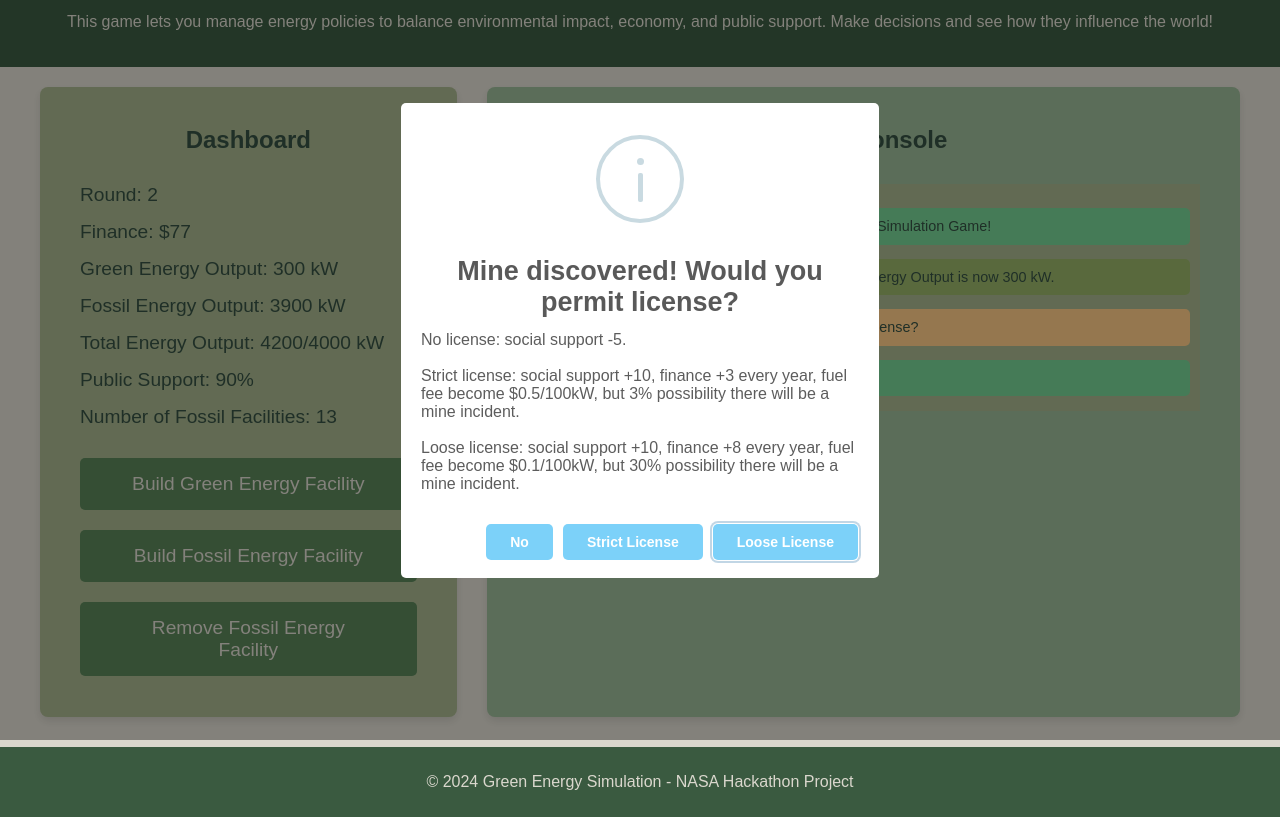
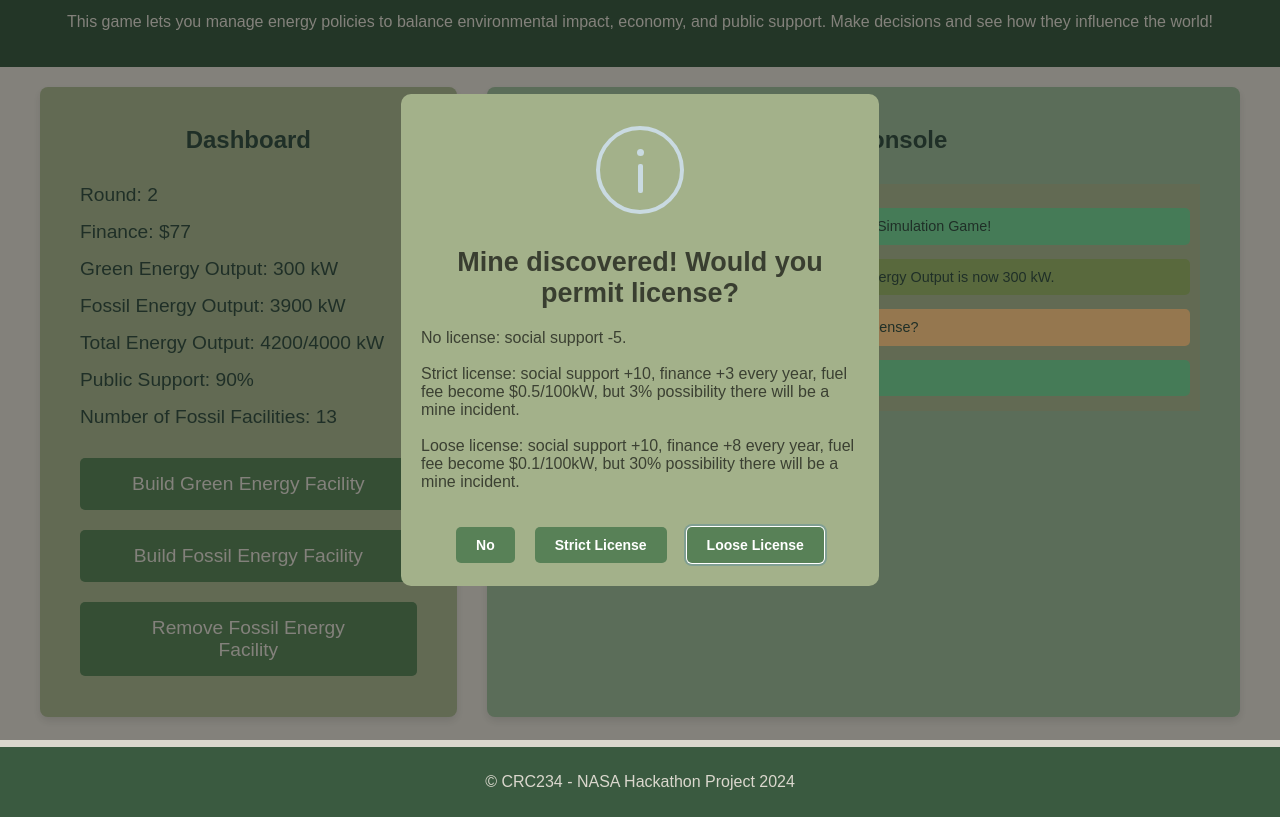
Before and after one commit to Ocean1029/NASA_CRC234, a plain HTML site: page index.html in a window 1280 px wide. Both pictures are taken after a click on the button "Build Green Energy Facility". Shown: the part 60-877 px from the top of the page. Drawn offline with nearby package versions, Linux system fonts and the light colour scheme.

Commit message:
將 swal 的樣式貼合主樣式

```diff
--- a/css/styles.css
+++ b/css/styles.css
@@ -213,3 +213,43 @@ footer {
     padding: 10px 0;
     margin-top: 30px;
 }
+
+
+/* SweetAlert 自訂樣式 */
+.swal-custom-class {
+    background-color: #A3B18A !important; /* 使用主要色調中的淺綠色作為背景 */
+    color: #344E41 !important; /* 深墨綠色文字 */
+    border-radius: 10px !important; /* 圓角 */
+    font-family: Arial, sans-serif; /* 字體保持一致 */
+}
+
+/* 修改標題文字顏色和字型 */
+.swal-custom-class .swal-title {
+    margin-bottom: 20px;
+}
+
+
+/* 自訂按鈕樣式 */
+.swal-custom-class .swal-button {
+    background-color: #588157 !important; /* 中度綠色按鈕背景 */
+    border: none;
+    border-radius: 5px;
+    padding: 10px 20px;
+    cursor: pointer;
+    margin: 5px;
+    transition: background-color 0.3s ease;
+}
+
+/* 按鈕 hover 狀態 */
+.swal-custom-class .swal-button:hover {
+    background-color: #3A5A40 !important; /* 深綠色 hover */
+}
+
+/* 按鈕 active 狀態 */
+.swal-custom-class .swal-button:active {
+    background-color: #344E41 !important; /* 更深的綠色 active */
+}
+
+.swal-footer {
+    text-align: center;
+}
--- a/index.html
+++ b/index.html
@@ -47,7 +47,7 @@
     </div>
 
     <footer>
-        <p>© 2024 Green Energy Simulation - NASA Hackathon Project</p>
+        <p>© CRC234 - NASA Hackathon Project 2024</p>
     </footer>
 
     <!-- 引入模組腳本 -->
--- a/js/incident.js
+++ b/js/incident.js
@@ -43,7 +43,8 @@ function mineDiscover() {
                     value: 2,
                     visible: true
                 }
-            }
+            },
+            className: "swal-custom-class"
         }).then((value) => {
             // 發放許可
             updateState({ mineLicense: value });
@@ -90,7 +91,8 @@ function mineIncident() {
                     value: 1,
                     visible: true
                 },
-            }
+            },
+            className: "swal-custom-class"
         }).then((value) => {
             // 發放許可
             if(gameState.mineLicense === 2 && value === 1) value = 2;
@@ -131,7 +133,8 @@ function tribeProtest() {
                     value: 2,
                     visible: true
                 }
-            }
+            },
+            className: "swal-custom-class"
         }).then((value) => {
             // 發放許可
             updateState({ tribeSelect: value });
```
